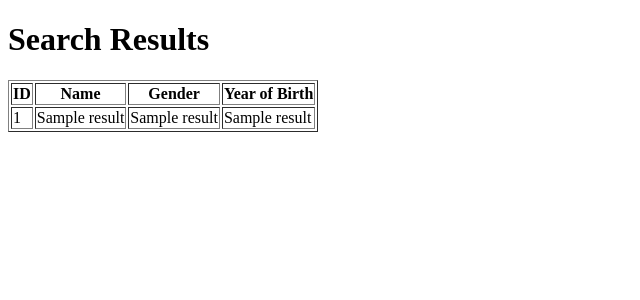
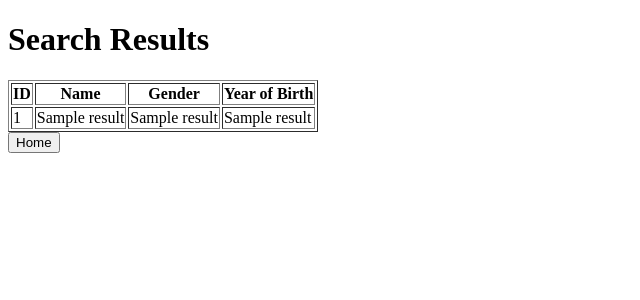
Before and after one commit to Gaurav1Singh1Sahab/Full_Stack_App, a Flask app: template templates/search_results.html in a window 1280 px wide. Shown: the top 300 px of the page, without its empty margins (0-640 px from the left). Run offline with Flask 3, Linux system fonts and the light colour scheme; the template is opened without the code that fills it: most values are stand-ins (such as "Sample title", 1, 10 or a date in 2020).

Commit message:
Adding Different Buttons to Move on Pages

```diff
--- a/templates/search.html
+++ b/templates/search.html
@@ -13,5 +13,10 @@
         <input type="text" id="search_name" name="search_name">
         <input type="submit" value="Search">
     </form>
+
+    <!-- Add Details Button -->
+    <form action="/" method="get">
+        <input type="submit" value="Add_Details">
+    </form>
 </body>
 </html>
--- a/templates/search_results.html
+++ b/templates/search_results.html
@@ -28,5 +28,11 @@
             {% endfor %}
         </tbody>
     </table>
+
+    <!-- Home Button -->
+    <form action="/" method="get">
+        <input type="submit" value="Home">
+    </form>
+
 </body>
 </html>
```
Also changed, not shown: data.db.
